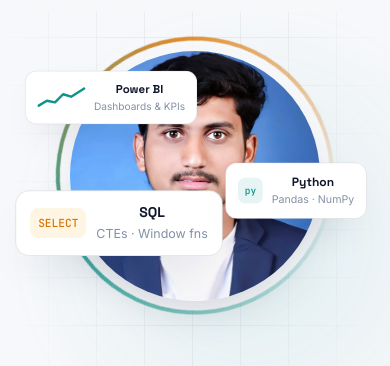
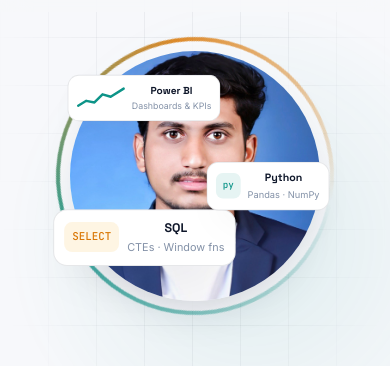
Before and after one commit to SurajSutar07/Suraj_Sutar_Portfolio, a plain HTML site: page index.html in a window 390 px wide. Shown: the part 59-425 px from the top of the page. Drawn offline with Linux system fonts and the light colour scheme.

Commit message:
Update style.css

```diff
--- a/style.css
+++ b/style.css
@@ -610,3 +610,79 @@ a:focus-visible, button:focus-visible {
   outline: 3px solid var(--accent);
   outline-offset: 3px;
 }
+
+
+/* MOBILE PROFILE IMAGE + FLOATING SKILL CARDS */
+@media (max-width: 680px) {
+
+  .hero-visual {
+    width: 100%;
+    display: flex;
+    justify-content: center;
+    overflow: visible;
+    margin-bottom: 35px;
+  }
+
+  .photo-wrap {
+    width: min(250px, 70vw);
+    position: relative;
+    margin: 0 auto;
+    overflow: visible;
+  }
+
+  .float-card {
+    display: flex !important;
+    align-items: center;
+    gap: 8px;
+    padding: 8px 10px;
+    font-size: 0.68rem;
+    white-space: nowrap;
+    z-index: 5;
+  }
+
+  .float-card strong {
+    font-size: 0.78rem;
+  }
+
+  .float-card span {
+    font-size: 0.68rem;
+  }
+
+  /* Power BI — upper left */
+  .fc-1 {
+    top: 8%;
+    left: -8%;
+  }
+
+  /* SQL — lower left */
+  .fc-2 {
+    bottom: 10%;
+    left: -7%;
+  }
+
+  /* Python — right side */
+  .fc-3 {
+    top: 44%;
+    right: -8%;
+  }
+}
+
+@media (max-width: 380px) {
+  .photo-wrap {
+    width: 66vw;
+  }
+
+  .float-card {
+    padding: 7px 8px;
+    gap: 6px;
+    font-size: 0.64rem;
+  }
+
+  .float-card strong {
+    font-size: 0.72rem;
+  }
+
+  .float-card span {
+    font-size: 0.62rem;
+  }
+}
```
